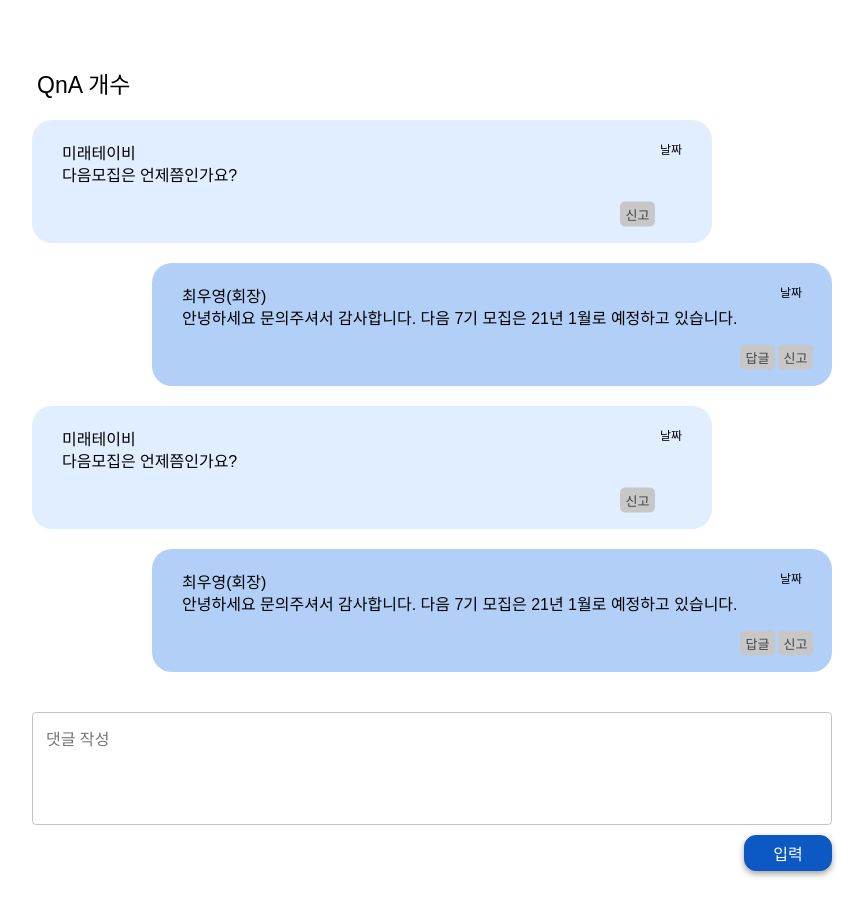
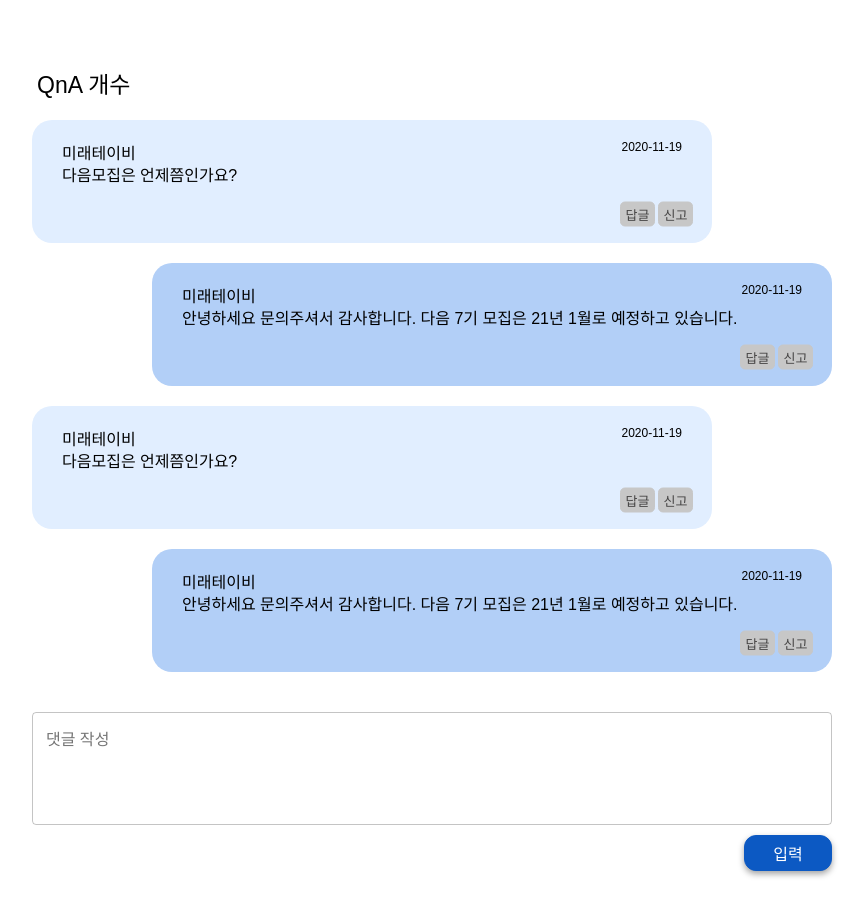
Before and after one commit to Kim-Hyunjo/MoZIP, a React (Create React App) app in the folder front/: page /list/1/1/detail in a window 1280 px wide. Shown: the part 840-1756 px from the top of the page, without its empty margins (218-1084 px from the left). Built offline with nearby package versions, Linux system fonts and the light colour scheme.

Commit message:
feat: Add circle/detail CircleDetail 페이지 댓글 쓰기 및 input창 띄우기 완료

```diff
--- a/front/src/pages/circle/CircleDetail.tsx
+++ b/front/src/pages/circle/CircleDetail.tsx
@@ -1,12 +1,76 @@
-import React from 'react';
+import React, { useState } from 'react';
 import { RouteComponentProps, Link } from 'react-router-dom';
-import { createStyles, makeStyles, Theme } from '@material-ui/core/styles';
 import TextField from '@material-ui/core/TextField';
+import CircleDetailQnA from './CircleDetailQnA';
 
+interface QnA {
+  id: number;
+  nickname: string;
+  date: string;
+  comment: string;
+  manager: boolean;
+}
 
 const CircleDetail = (
   props: RouteComponentProps<{ subject: string; circle_id: string }>,
 ) => {
+  const [qnas, setQnas] = useState<QnA[]>([
+    {
+      id: 0,
+      nickname: '미래테이비',
+      date: '2020-11-19',
+      comment: '다음모집은 언제쯤인가요?',
+      manager: false,
+    },
+    {
+      id: 1,
+      nickname: '미래테이비',
+      date: '2020-11-19',
+      comment:
+        '안녕하세요 문의주셔서 감사합니다. 다음 7기 모집은 21년 1월로 예정하고 있습니다.',
+      manager: true,
+    },
+    {
+      id: 2,
+      nickname: '미래테이비',
+      date: '2020-11-19',
+      comment: '다음모집은 언제쯤인가요?',
+      manager: false,
+    },
+    {
+      id: 3,
+      nickname: '미래테이비',
+      date: '2020-11-19',
+      comment:
+        '안녕하세요 문의주셔서 감사합니다. 다음 7기 모집은 21년 1월로 예정하고 있습니다.',
+      manager: true,
+    },
+  ]);
+  const [id, setId] = useState<number>(4);
+  const [comment, setComment] = useState<string>('');
+
+  const handleSave = () => {
+    let today: Date = new Date();
+    let tmps: QnA[] = Object.assign([], qnas);
+    let tmp: QnA = {
+      id: id,
+      nickname: '미래테이비',
+      date: today.toLocaleString(),
+      comment: comment,
+      manager: false,
+    };
+    tmps.push(tmp);
+    setId(id + 1);
+    setComment('');
+    setQnas(tmps);
+  };
+
+  const handleChange = (
+    e: React.ChangeEvent<HTMLTextAreaElement | HTMLInputElement>,
+  ) => {
+    setComment(e.target.value);
+  };
+
   return (
     <div className="circleDetail">
       {/* <h2>{props.match.params.subject}</h2>
@@ -19,15 +83,19 @@ const CircleDetail = (
           <div>참여대상: {'대학생, 직장인, 일반인'}</div>
           <div>모임시작: {'미정'}</div>
         </div>
-        <div className ="recruitDetailButton">
-          <Link to={`/list/${props.match.params.subject}/${props.match.params.circle_id}/apply`}>
-            <button id ="button5B">동아리 지원하기!</button>
+        <div className="recruitDetailButton">
+          <Link
+            to={`/list/${props.match.params.subject}/${props.match.params.circle_id}/apply`}
+          >
+            <button id="button5B">동아리 지원하기!</button>
           </Link>
-          <Link to={`/list/${props.match.params.subject}/${props.match.params.circle_id}`}>
+          <Link
+            to={`/list/${props.match.params.subject}/${props.match.params.circle_id}`}
+          >
             <button id="button5W">동아리 메인페이지</button>
           </Link>
         </div>
-      <img></img>
+        <img></img>
       </div>
 
       <div className="circle_detail">
@@ -57,60 +125,37 @@ const CircleDetail = (
       <Link
         to={`/list/${props.match.params.subject}/${props.match.params.circle_id}/apply`}
       >
-        <div className="applyButton"><button id="button10">동아리 지원하기!</button></div>
+        <div className="applyButton">
+          <button id="button10">동아리 지원하기!</button>
+        </div>
       </Link>
       <div className="centeralign_wrapper">
         <div className="small_title">QnA {'개수'}</div>
         <div className="Qu_List">
-          <div className="question">
-            <div className="questioner">{'미래테이비'}</div>
-            <div className="questionDetail">{'다음모집은 언제쯤인가요?'}</div>
-            <div className="questionDate">{'날짜'}</div>
-            <div className="movetoright"><button className="movemoreright" id="button0"  hidden={true}>답글</button>
-            <button id="button0" >신고</button></div>
-          </div>
-          <div className="answer">
-            <div className="questioner">{'최우영(회장)'}</div>
-            <div className="questionDetail">
-              {
-                '안녕하세요 문의주셔서 감사합니다. 다음 7기 모집은 21년 1월로 예정하고 있습니다.'
-              }
-            </div>
-            <div className="questionDate">{'날짜'}</div>
-            <div className="movetoright"><button id="button0" hidden={false}>답글</button>
-            <button id="button0">신고</button></div>
-          </div>
-          <div className="question">
-            <div className="questioner">{'미래테이비'}</div>
-            <div className="questionDetail">{'다음모집은 언제쯤인가요?'}</div>
-            <div className="questionDate">{'날짜'}</div>
-            <div className="movetoright"><button className="movemoreright" id="button0" hidden={true}>답글</button>
-            <button id="button0">신고</button></div>
-          </div>
-          <div className="answer">
-            <div className="questioner">{'최우영(회장)'}</div>
-            <div className="questionDetail">
-              {
-                '안녕하세요 문의주셔서 감사합니다. 다음 7기 모집은 21년 1월로 예정하고 있습니다.'
-              }
-            </div>
-            <div className="questionDate">{'날짜'}</div>
-            <div className="movetoright"><button id="button0" hidden={false}>답글</button>
-            <button id="button0">신고</button></div>
-          </div>
+          {qnas.map((item) => {
+            return (
+              <CircleDetailQnA
+                qna={item}
+                isManager={item.manager}
+              ></CircleDetailQnA>
+            );
+          })}
         </div>
         <div className="questionWrite">
-            <TextField
+          <TextField
             id="outlined-multiline-static"
             label="댓글 작성"
             multiline
             rows={4}
-
             placeholder="동아리에 궁금한 점을 입력해주세요."
             variant="outlined"
             fullWidth
+            value={comment}
+            onChange={handleChange}
           />
-          <button id="button4">입력</button>
+          <button id="button4" onClick={handleSave}>
+            입력
+          </button>
         </div>
       </div>
     </div>
--- /dev/null
+++ b/front/src/pages/circle/CircleDetailQnA.tsx
@@ -0,0 +1,56 @@
+import React, { Fragment, useState } from 'react';
+
+interface QnA {
+  id: number;
+  nickname: string;
+  date: string;
+  comment: string;
+  manager: boolean;
+}
+
+interface Props {
+  qna: QnA;
+  isManager: boolean;
+}
+
+const CircleDetailQnA = ({ qna, isManager }: Props) => {
+  const [toggle, setToggle] = useState<boolean>(false);
+  const [reply, setReply] = useState<string>('');
+
+  const handleToggle = (e: React.MouseEvent<HTMLButtonElement, MouseEvent>) => {
+    setToggle(!toggle);
+  };
+
+  const handleReply = (e: React.ChangeEvent<HTMLInputElement>) => {
+    setReply(reply);
+  };
+
+  return (
+    <Fragment>
+      <div className={isManager ? 'answer' : 'question'}>
+        {/* <div className="question"> */}
+        <div className="questioner">{qna.nickname}</div>
+        <div className="questionDetail">{qna.comment}</div>
+        <div className="questionDate">{qna.date}</div>
+        <div className="movetoright">
+          <button className="movemoreright" id="button0" onClick={handleToggle}>
+            답글
+          </button>
+          <button id="button0">신고</button>
+        </div>
+      </div>
+      <div>
+        {toggle ? (
+          <Fragment>
+            <input type="text" value={reply} onChange={handleReply}></input>
+            <button>등록</button>
+          </Fragment>
+        ) : (
+          <div></div>
+        )}
+      </div>
+    </Fragment>
+  );
+};
+
+export default CircleDetailQnA;
```
